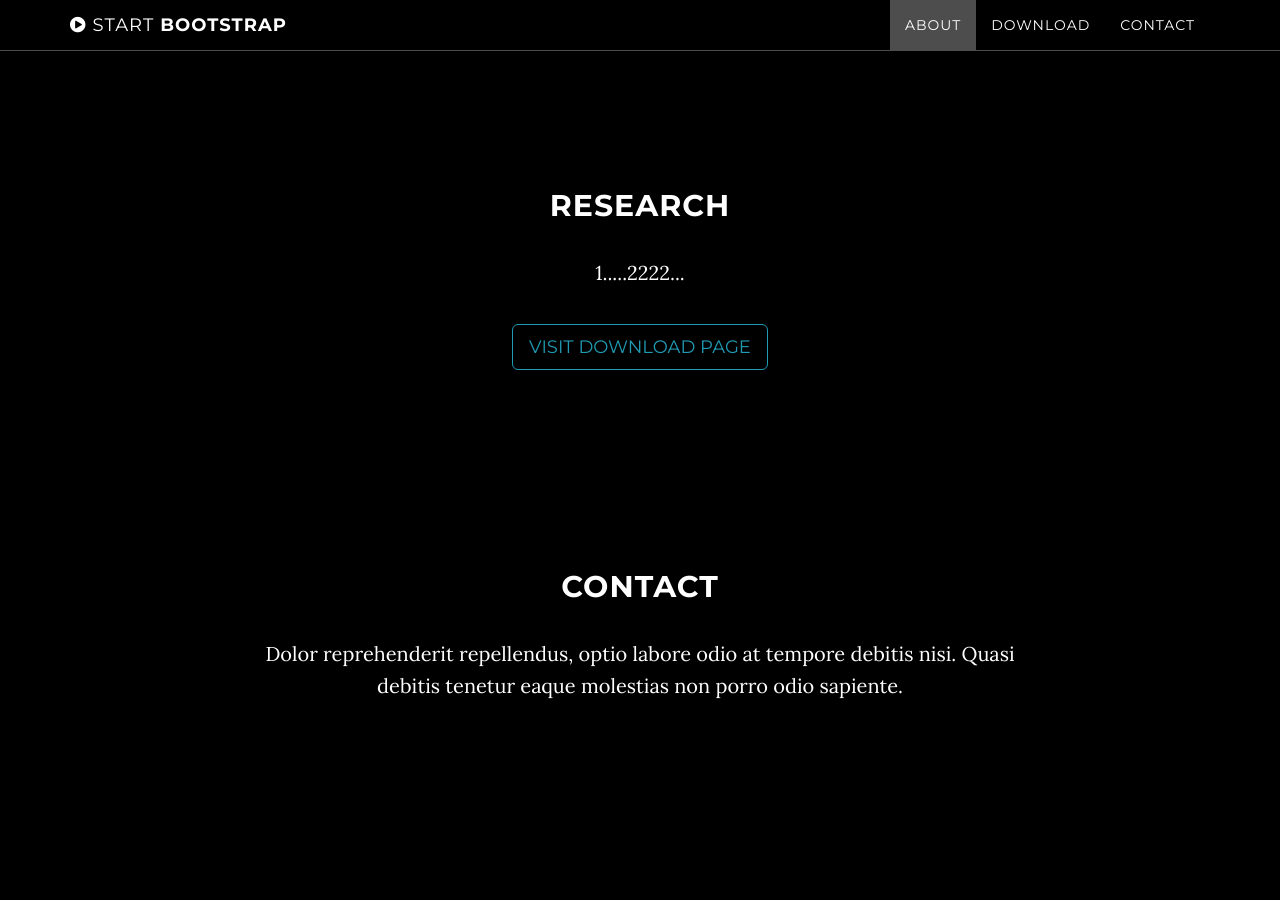
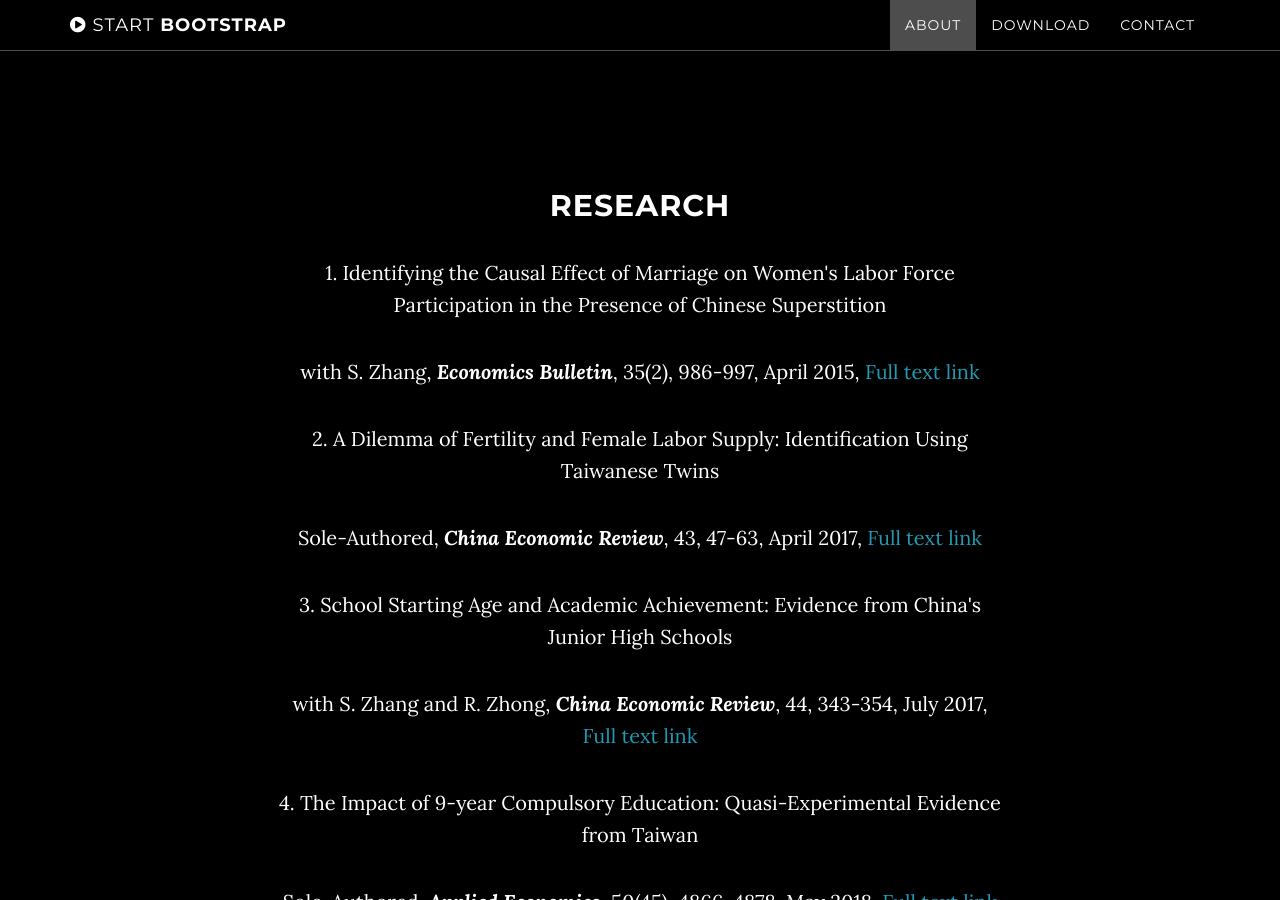
Before and after one commit to ztempest0218/ztempest0218.github.io, a Jekyll site: the page built from index.html, in a window 1280 px wide and 900 px high, scrolled down 1278 px. Built offline with Jekyll 4.4.1, drawn with Linux system fonts in a browser that asks for light colours; some of the changed text lies outside the part shown.

Commit message:
Update download.html

```diff
--- a/_includes/download.html
+++ b/_includes/download.html
@@ -4,8 +4,18 @@
             <div class="container">
                 <div class="col-lg-8 col-lg-offset-2">
                     <h2>Research</h2>
-                    <p>1.....2222...</p>
-                    <a href="http://startbootstrap.com/template-overviews/grayscale/" class="btn btn-default btn-lg">Visit Download Page</a>
+<p class="align">1. Identifying the Causal Effect of Marriage on Women's Labor Force Participation in the Presence of Chinese Superstition</p>
+<p class="align">with S. Zhang, <strong><em>Economics Bulletin</em></strong>, 35(2), 986-997, April 2015, <a href="https://econpapers.repec.org/article/eblecbull/eb-14-00893.htm">Full text link</a></p>
+
+<p class="align">2. A Dilemma of Fertility and Female Labor Supply: Identification Using Taiwanese Twins</p>
+<p class="align">Sole-Authored, <strong><em>China Economic Review</em></strong>, 43, 47-63, April 2017, <a href="https://www.sciencedirect.com/science/article/pii/S1043951X16301675">Full text link</a></p>
+
+<p class="align">3. School Starting Age and Academic Achievement: Evidence from China's Junior High Schools</p>
+<p class="align">with S. Zhang and R. Zhong, <strong><em>China Economic Review</em></strong>, 44, 343-354, July 2017, <a href="https://www.sciencedirect.com/science/article/pii/S1043951X17300445">Full text link</a></p>
+
+<p class="align">4. The Impact of  9-year Compulsory Education: Quasi-Experimental Evidence from Taiwan</p>
+<p class="align">Sole-Authored, <strong><em>Applied Economics</em></strong>, 50(45), 4866-4878, May 2018, <a href="https://doi.org/10.1080/00036846.2018.1468553">Full text link</a></p>
+
                 </div>
             </div>
         </div>
```
